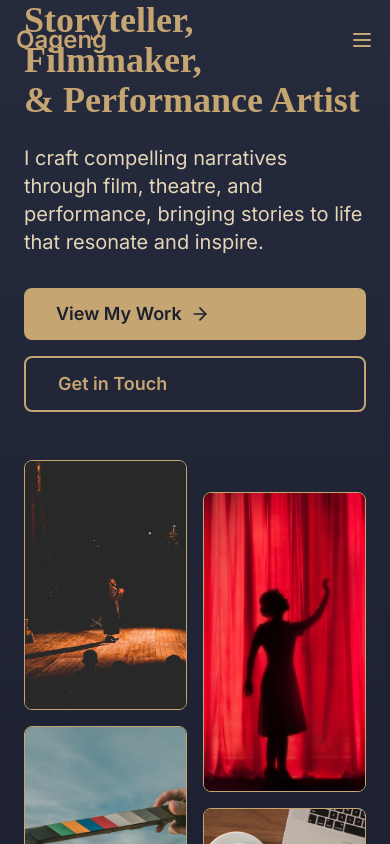
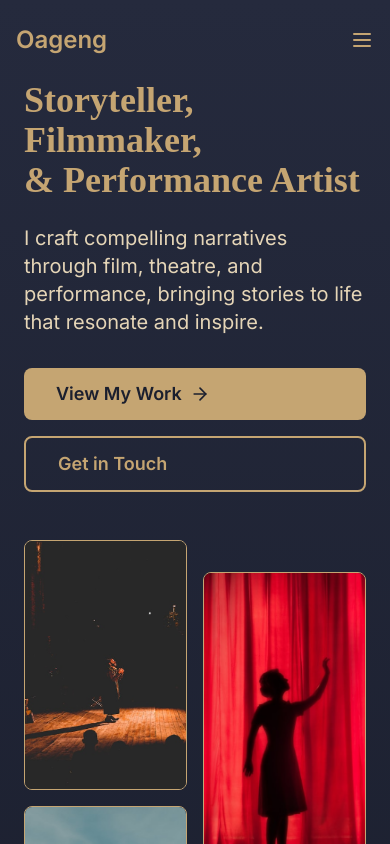
Before and after one commit to MongiLearnsToCode/Marcus, a React (Vite) app: page / in a window 390 px wide. Shown: the top 844 px of the page. Built offline with nearby package versions, Linux system fonts and the light colour scheme.

Commit message:
attempted to fix responsiveness for hero section and footer

```diff
--- a/src/components/Footer.tsx
+++ b/src/components/Footer.tsx
@@ -5,8 +5,8 @@ const Footer = () => {
   return (
     <footer className="bg-[#1B1F2E] text-[#E5D5B7] py-12">
       <div className="container mx-auto px-6">
-        <div className="grid md:grid-cols-4 gap-8">
-          <div className="col-span-2">
+        <div className="grid grid-cols-1 md:grid-cols-4 gap-8">
+          <div className="col-span-1 md:col-span-2">
             <h3 className="text-2xl font-serif text-[#C5A572] mb-4">Marcus Mabusela</h3>
             <p className="text-[#E5D5B7] mb-6">
               Storyteller, filmmaker, and creative director passionate about bringing powerful narratives to life through various mediums.
--- a/src/components/Hero/Hero.tsx
+++ b/src/components/Hero/Hero.tsx
@@ -3,7 +3,7 @@ import { ArrowRight } from 'lucide-react';
 
 const Hero = () => {
   return (
-    <section className="relative min-h-screen flex items-center bg-[#1B1F2E]">
+    <section className="relative min-h-screen flex items-center bg-[#1B1F2E] pt-20 md:pt-24">
       {/* Background gradient */}
       <div className="absolute inset-0 bg-gradient-to-b from-[#252A3D] to-[#1B1F2E]"></div>
 
```
